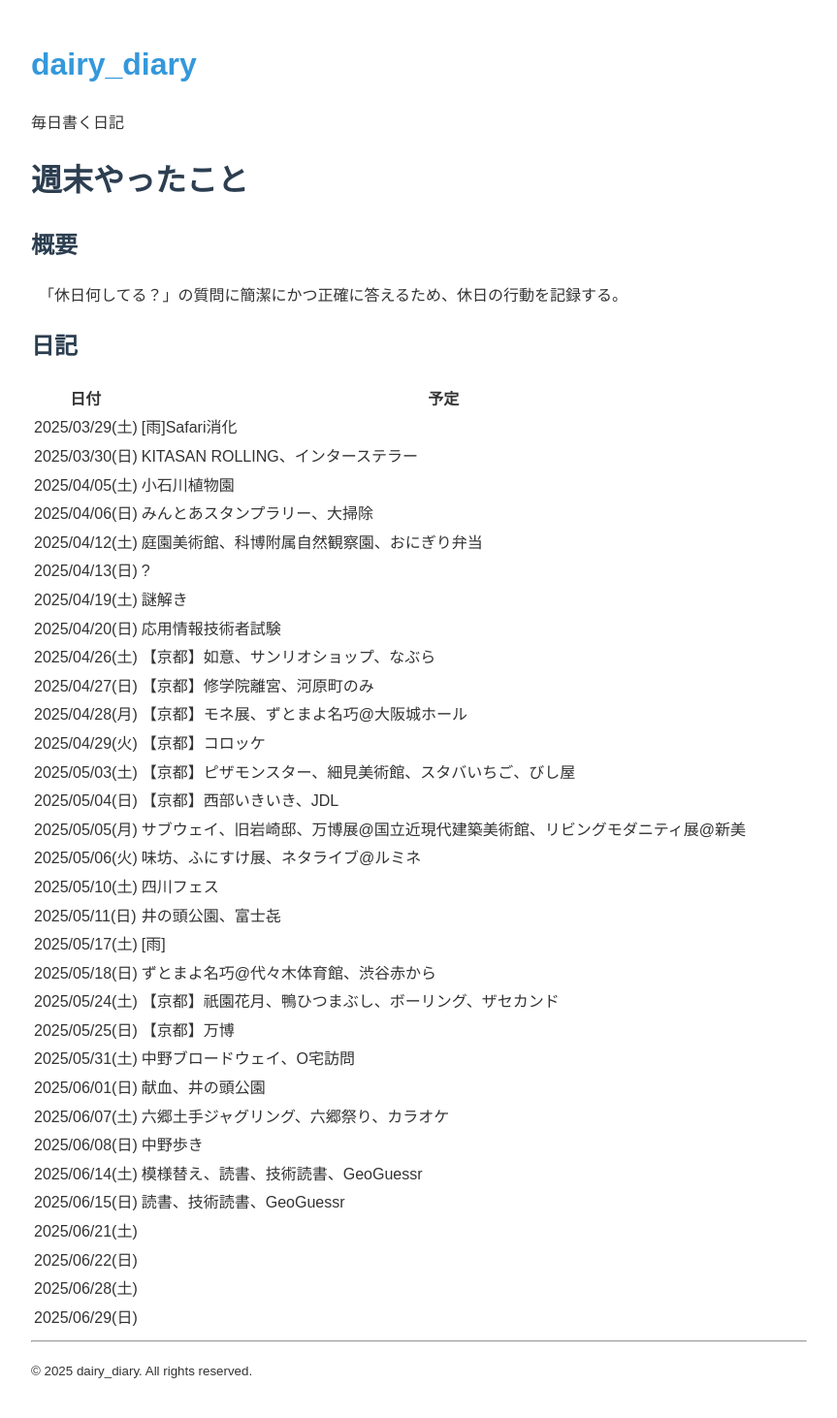
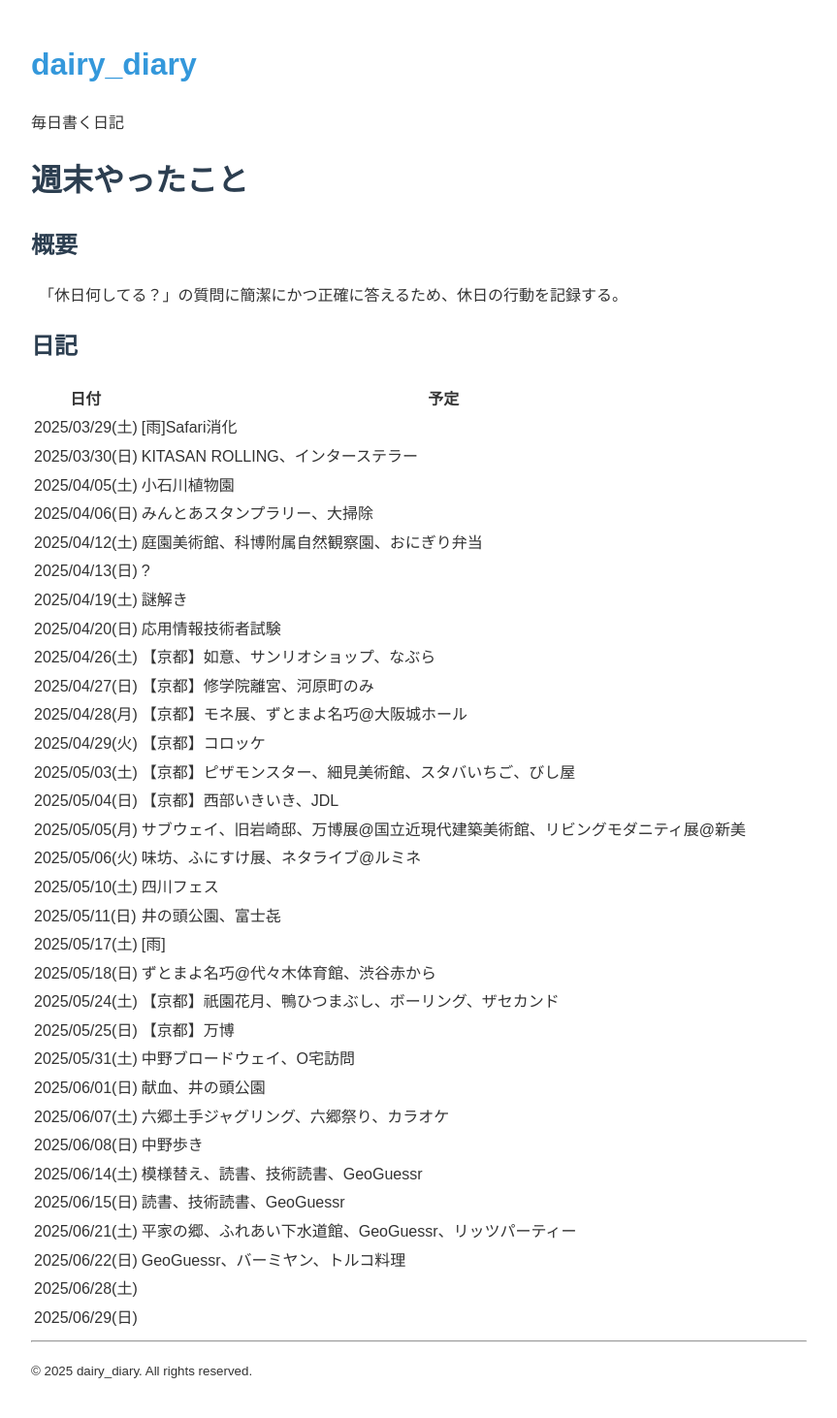
Before and after one commit to hika-pan/daily_diary, a Jekyll site: the page built from diary/2025/weekend/weekend_diary.md, in a window 1280 px wide. Shown: the whole page at 97% size, without its empty margins (208-1071 px from the left). Built offline with Jekyll 4.4.1, drawn with Linux system fonts in a browser that asks for light colours; our own code applies the rules of GitHub Pages for plain Markdown files.

Commit message:
週末記録を更新

```diff
--- a/diary/2025/weekend/weekend_diary.md
+++ b/diary/2025/weekend/weekend_diary.md
@@ -36,7 +36,7 @@
 | 2025/06/08(日) | 中野歩き |
 | 2025/06/14(土) | 模様替え、読書、技術読書、GeoGuessr |
 | 2025/06/15(日) | 読書、技術読書、GeoGuessr |
-| 2025/06/21(土) | |
-| 2025/06/22(日) | |
+| 2025/06/21(土) | 平家の郷、ふれあい下水道館、GeoGuessr、リッツパーティー |
+| 2025/06/22(日) | GeoGuessr、バーミヤン、トルコ料理 |
 | 2025/06/28(土) | |
 | 2025/06/29(日) | |
```
